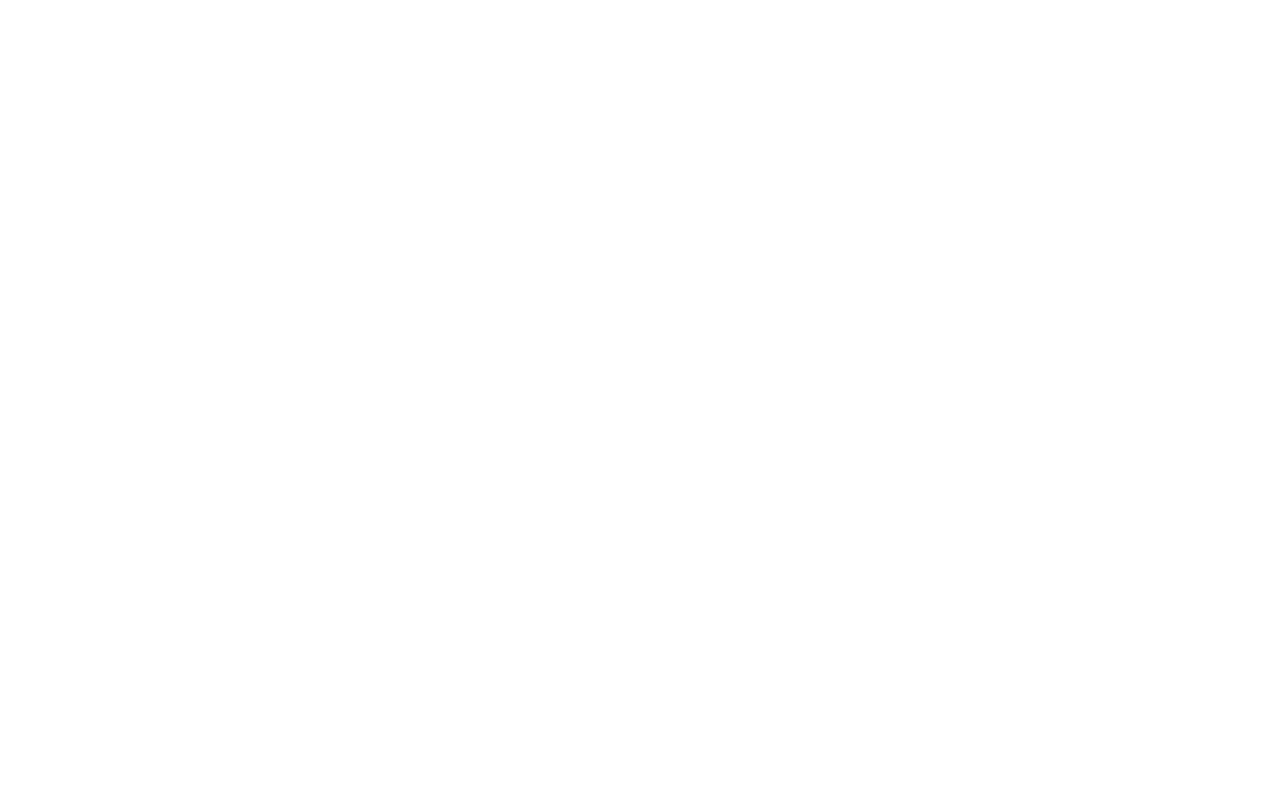
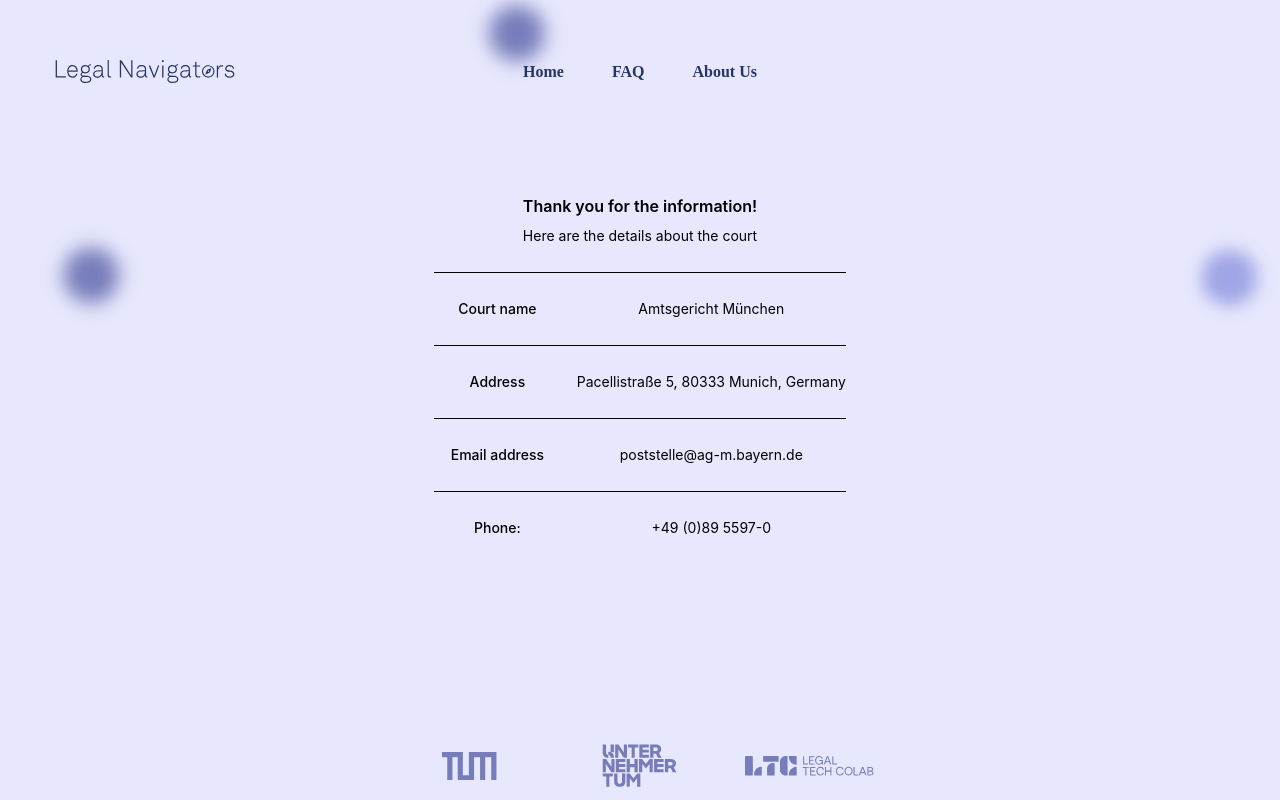
Before and after one commit to staub03/legal-navigators, a React (Create React App) app: page /CourtRecommendation in a window 1280 px wide. Before the commit this address had no page. Built offline with nearby package versions, Linux system fonts and the light colour scheme.

Commit message:
final page added

```diff
--- a/src/App.js
+++ b/src/App.js
@@ -5,6 +5,7 @@ import FaqPage from "./pages/faq"
 import Formpage from "./pages/formpage"
 import Formpage2 from "./pages/formpage2"
 import PostalCodePage from "./pages/postalCodePage"
+import CourtRecommendation from "./pages/courtRecommendation"
 
 function App() {
   return (
@@ -16,6 +17,7 @@ function App() {
         <Route path="/formpage" element={ <Formpage/> } />
         <Route path="/formpage2" element={ <Formpage2/> } />
         <Route path="/PostalCodePage" element={ <PostalCodePage/> } />
+        <Route path="/CourtRecommendation" element={ <CourtRecommendation/> } />
       </Routes>
     </div>
   )
--- /dev/null
+++ b/src/components/courtRecContent.js
@@ -0,0 +1,48 @@
+import { Fragment, useState } from 'react';
+import { useNavigate } from 'react-router-dom';
+import Typewriter from 'typewriter-effect';
+import { Button } from 'flowbite-react';
+import { Transition } from '@headlessui/react';
+import { Dialog } from '@headlessui/react';
+
+export default function CourtRecContent() {
+
+    const navigate = useNavigate();
+    const [warningOpen, setWarningOpen] = useState(false);
+
+    function handleClick() {
+      setWarningOpen(true);
+      navigate('/formpage');
+    }
+    return (
+        <div className="relative mx-auto max-w-2xl py-32 sm:py-48 lg:py-45 overflow-y-hidden">
+            <div className="text-center">
+                <div>
+                  <div class="px-4 sm:px-0">
+                    <h3 class="text-base font-semibold leading-7 text-gray-900">Thank you for the information!</h3>
+                    <p class="mt-1 max-w-2xl text-sm leading-6 text-gray-500">Here are the details about the court</p>
+                  </div>
+                  <div class="mt-6 border-t border-gray-100">
+                    <dl class="divide-y divide-gray-100">
+                      <div class="px-4 py-6 sm:grid sm:grid-cols-3 sm:gap-4 sm:px-0">
+                        <dt class="text-sm font-medium leading-6 text-gray-900">Court name</dt>
+                        <dd class="mt-1 text-sm leading-6 text-gray-700 sm:col-span-2 sm:mt-0">Amtsgericht München</dd>
+                      </div>
+                      <div class="px-4 py-6 sm:grid sm:grid-cols-3 sm:gap-4 sm:px-0">
+                        <dt class="text-sm font-medium leading-6 text-gray-900">Address</dt>
+                        <dd class="mt-1 text-sm leading-6 text-gray-700 sm:col-span-2 sm:mt-0">Pacellistraße 5, 80333 Munich, Germany</dd>
+                      </div>
+                      <div class="px-4 py-6 sm:grid sm:grid-cols-3 sm:gap-4 sm:px-0">
+                        <dt class="text-sm font-medium leading-6 text-gray-900">Email address</dt>
+                        <dd class="mt-1 text-sm leading-6 text-gray-700 sm:col-span-2 sm:mt-0">poststelle@ag-m.bayern.de</dd>
+                      </div>
+                      <div class="px-4 py-6 sm:grid sm:grid-cols-3 sm:gap-4 sm:px-0">
+                        <dt class="text-sm font-medium leading-6 text-gray-900">Phone:</dt>
+                        <dd class="mt-1 text-sm leading-6 text-gray-700 sm:col-span-2 sm:mt-0">+49 (0)89 5597-0</dd>
+                      </div>
+                    </dl>
+                  </div>
+                </div>
+            </div>
+        </div>
+    )}
--- a/src/components/postalCodeContent.js
+++ b/src/components/postalCodeContent.js
@@ -16,11 +16,15 @@ export default function PostalCodeContent() {
         navigate('/formpage2')
     }
 
+    function handleNextClick() {
+        navigate('/CourtRecommendation')
+    }
+
     return (
         <div className="relative mx-auto max-w-2xl py-32 sm:py-48 lg:py-56">
             <div className="text-center">
                 <h1 className="font-akkurat text-legalnavverydarkpurple text-4xl font-bold tracking-tight text-gray-900 sm:text-5xl">
-                    Please enter the postal code of the counter party:
+                    Please enter the postal code of the accused party:
                     <div className='case-selection'>
                         <div>
                             <div className="relative mt-2 rounded-md shadow-sm">
@@ -41,6 +45,12 @@ export default function PostalCodeContent() {
                                 Back
                             </p>
                         </Button>
+                        <Button onClick={handleNextClick}>
+                            <p>
+                                Next
+                            </p>
+                            <HiOutlineArrowRight className="ml-2 h-5 w-5" />
+                        </Button>
                     </div>
                 </h1>
             </div>
--- /dev/null
+++ b/src/pages/courtRecommendation.js
@@ -0,0 +1,18 @@
+import { Fragment, useState } from 'react';
+import Footer from '../components/footer';
+import Header from '../components/header';
+import CourtRecContent from '../components/courtRecContent';
+import Background from '../components/background';
+
+export default function CourtRecommendation() {
+  let [warningOpen, setWarningOpen] = useState(false)
+
+return (
+  <div class="flex flex-col h-screen">
+    <Background/>
+    <Header/>
+    <CourtRecContent/>
+    <Footer/>
+  </div>
+  )
+}
```
